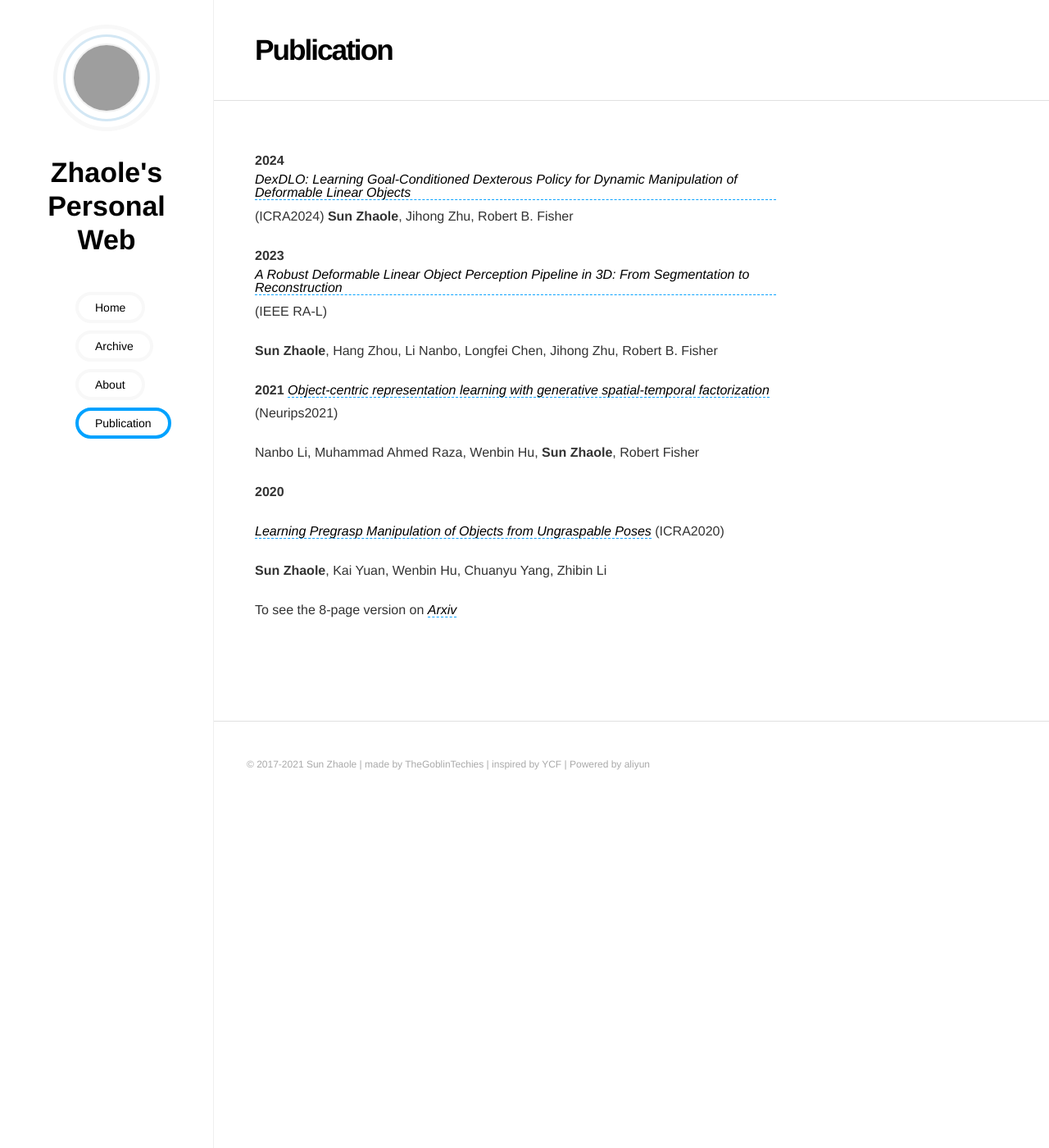
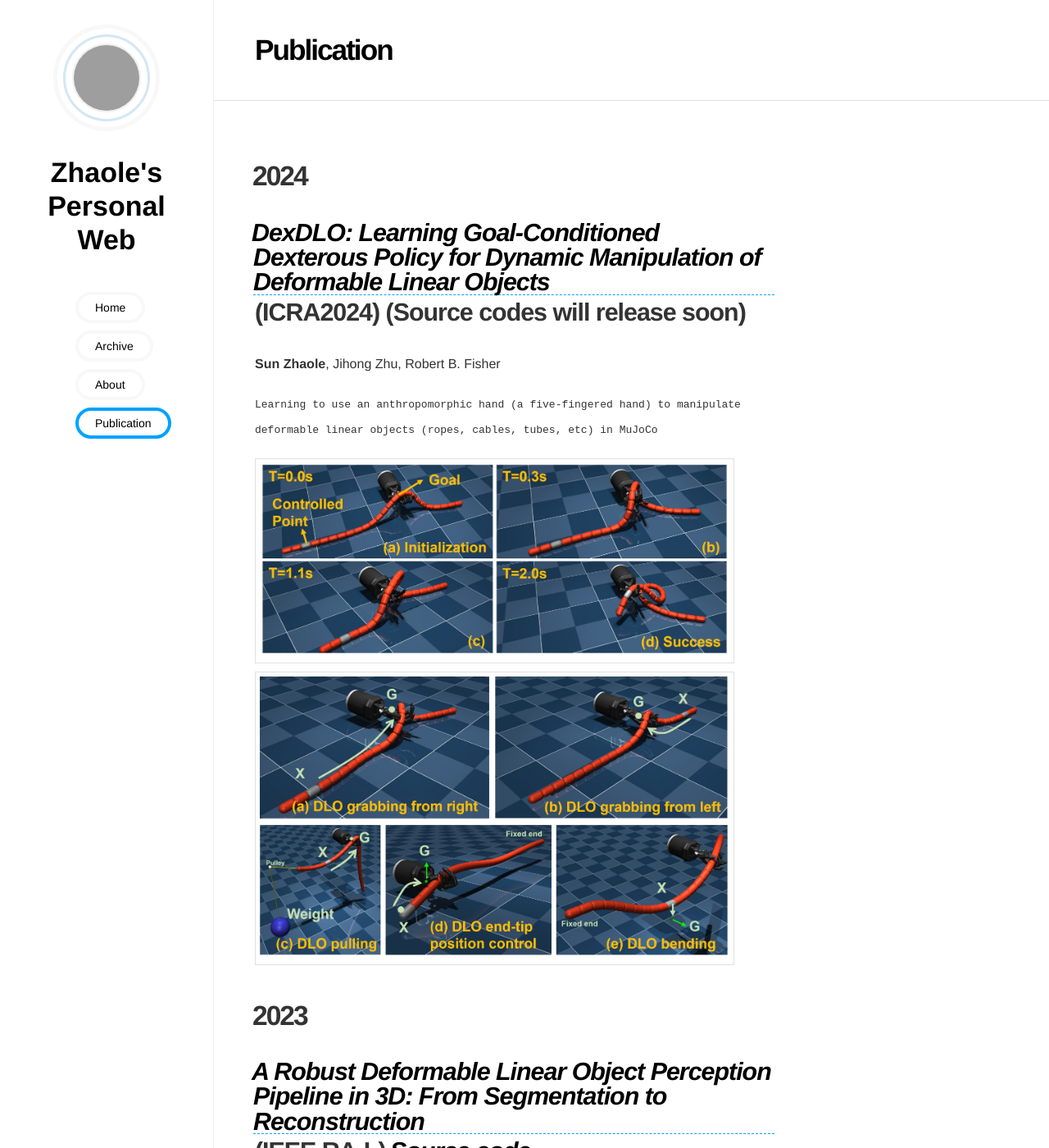
Before and after one commit to TheGoblinTechies/thegoblintechies.github.io, a Jekyll site: the page built from publication.md, in a window 1280 px wide and 1400 px high. Shown: the whole window at 82% size. Built offline with Jekyll 4.4.1, drawn with Linux system fonts in a browser that asks for light colours; some of the changed text lies outside the part shown; grey boxes are pictures that could not be loaded.

Commit message:
add figures to papers

````diff
--- a/publication.md
+++ b/publication.md
@@ -4,26 +4,42 @@ title: Publication
 active: publication
 ---
 
-**2024**
-[*DexDLO: Learning Goal-Conditioned Dexterous Policy for Dynamic Manipulation of Deformable Linear Objects*](https://arxiv.org/html/2312.15204v1) \(ICRA2024\)
+# 2024
+
+## [*DexDLO: Learning Goal-Conditioned Dexterous Policy for Dynamic Manipulation of Deformable Linear Objects*](https://arxiv.org/html/2312.15204v1) \(ICRA2024\) (Source codes will release soon)
+
 **Sun Zhaole**, Jihong Zhu, Robert B. Fisher
 
-**2023**
-[*A Robust Deformable Linear Object Perception Pipeline in 3D: From Segmentation to Reconstruction*](https://ieeexplore.ieee.org/document/10333979) \(IEEE RA-L\)
+```Learning to use an anthropomorphic hand (a five-fingered hand) to manipulate deformable linear objects (ropes, cables, tubes, etc) in MuJoCo```
+
+![Introduction Page](images/ICRA2024_introduction.jpg)
+![Different Tasks](images/ICRA2024_approach_problem.jpg)
+
+# 2023
+
+## [*A Robust Deformable Linear Object Perception Pipeline in 3D: From Segmentation to Reconstruction*](https://ieeexplore.ieee.org/document/10333979) \(IEEE RA-L\) [*Source code*](https://github.com/TheGoblinTechies/DLO-perception-pipeline)
 
 **Sun Zhaole**, Hang Zhou, Li Nanbo, Longfei Chen, Jihong Zhu, Robert B. Fisher
 
+```A pipeline to segment, reconstruction, and physically smooth the 3D ropes with occlusions and self-intersections ```
 
-**2021**
-[*Object-centric representation learning with generative spatial-temporal factorization*](https://proceedings.neurips.cc/paper/2021/file/593906af0d138e69f49d251d3e7cbed0-Paper.pdf) \(Neurips2021\)
+![Introduction Page](images/RAL2023_introduction.jpg)
+
+# 2021
+
+## [*Object-centric representation learning with generative spatial-temporal factorization*](https://proceedings.neurips.cc/paper/2021/file/593906af0d138e69f49d251d3e7cbed0-Paper.pdf) \(Neurips2021\)
 
 Nanbo Li, Muhammad Ahmed Raza, Wenbin Hu, **Sun Zhaole**, Robert Fisher
 
 
-**2020**
+# 2020
 
-[*Learning Pregrasp Manipulation of Objects from Ungraspable Poses*](https://ieeexplore.ieee.org/document/9196982)  \(ICRA2020\)
+## [*Learning Pregrasp Manipulation of Objects from Ungraspable Poses*](https://ieeexplore.ieee.org/document/9196982)  \(ICRA2020\)
 
 **Sun Zhaole**, Kai Yuan, Wenbin Hu, Chuanyu Yang, Zhibin Li
 
+```Changing the object's pose to make them graspable```
+
+![Introduction Page](images/ICRA2020_introduction.png)
+
 To see the 8-page version on [*Arxiv*](https://arxiv.org/abs/2002.06344)
````
Also changed, not shown: images/ICRA2024_approach_problem.jpg (added), images/ICRA2024_introduction.jpg (added), images/RAL2023_introduction.jpg (added), 1 other file.
